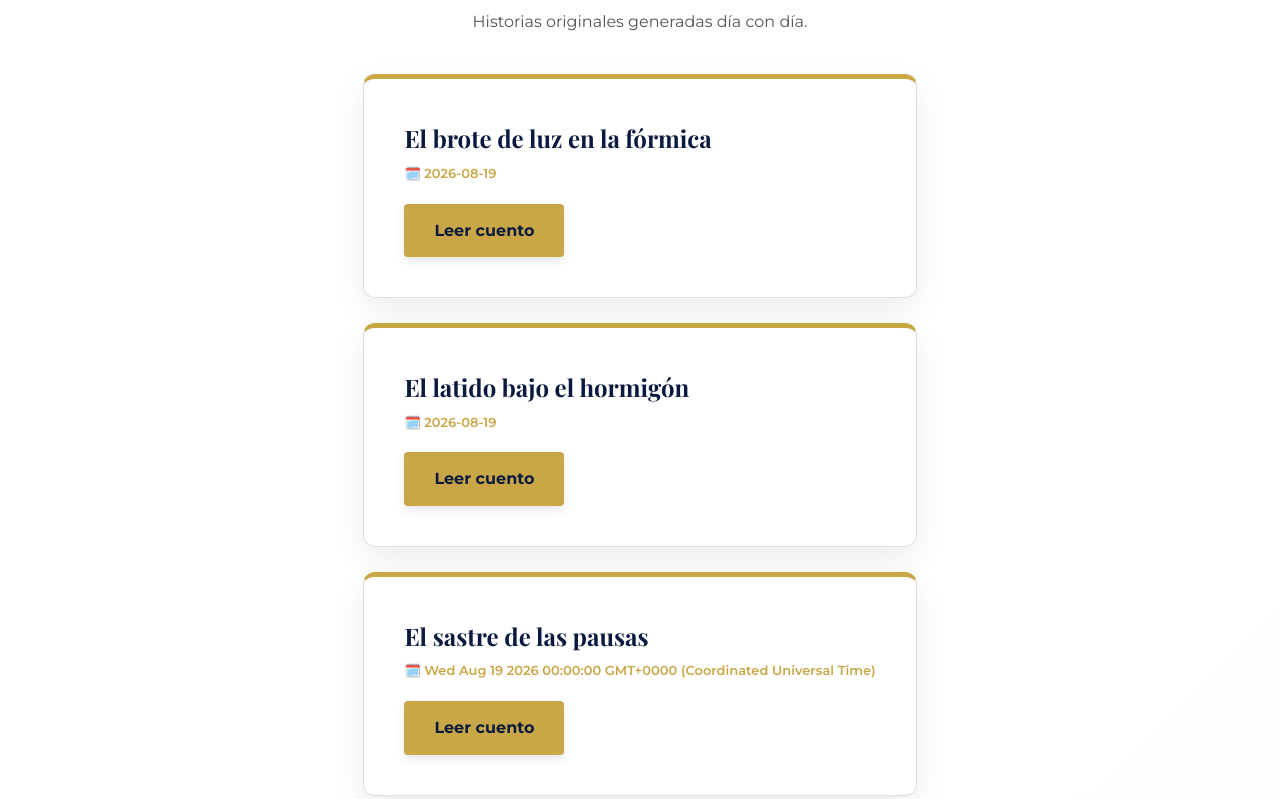
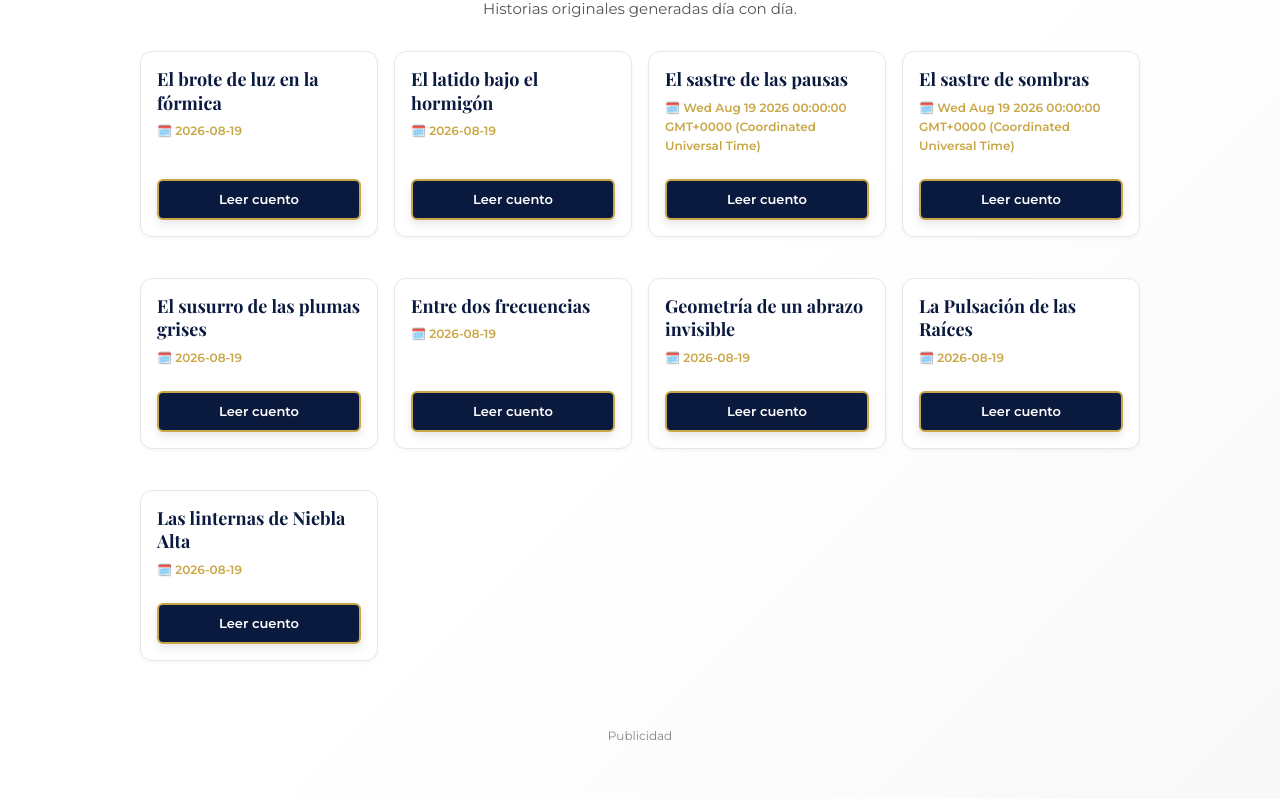
Before and after one commit to herjos07/cuentacuentos, an Astro site: page / in a window 1280 px wide. Shown: the part 224-1023 px from the top of the page. Built offline with nearby package versions, Linux system fonts and the light colour scheme; Astro itself is replaced by a stand-in of ours.

Commit message:
Refactor styles for hero section and cuento cards

```diff
--- a/src/pages/index.astro
+++ b/src/pages/index.astro
@@ -50,43 +50,90 @@
 <style>
   .hero-section {
     text-align: center;
-    margin-bottom: 40px;
+    margin-bottom: 30px;
   }
 
   .hero-section h1 {
     font-family: 'Playfair Display', serif;
-    font-size: 38px;
+    font-size: 32px;
     color: #0A1A3F;
-    margin-bottom: 10px;
+    margin-bottom: 8px;
   }
 
   .hero-section p {
     color: #555;
-    font-size: 16px;
+    font-size: 15px;
   }
 
-  .cuentos-list {
+  /* Grid adaptable de tarjetas compactas */
+  .cuentos-grid {
+    display: grid;
+    grid-template-columns: repeat(auto-fill, minmax(220px, 1fr));
+    gap: 16px;
     width: 100%;
-    max-width: 800px;
+    max-width: 1000px;
     margin: 0 auto;
   }
 
+  /* Tarjeta de cuento más pequeña */
+  .cuento-card {
+    background: #ffffff;
+    border: 1px solid #e5e7eb;
+    border-radius: 12px;
+    padding: 16px;
+    display: flex;
+    flex-direction: column;
+    justify-content: space-between;
+    box-shadow: 0 2px 4px rgba(0,0,0,0.04);
+    transition: transform 0.2s ease, box-shadow 0.2s ease;
+  }
+
+  .cuento-card:hover {
+    transform: translateY(-3px);
+    box-shadow: 0 6px 12px rgba(0,0,0,0.08);
+  }
+
   .cuento-card h2 {
-    font-size: 24px;
-    margin-bottom: 5px;
+    font-size: 18px;
+    line-height: 1.3;
+    margin-bottom: 6px;
+    color: #0A1A3F;
   }
 
   .fecha {
     color: #C9A646;
-    font-size: 13px;
+    font-size: 12px;
     font-weight: 600;
-    margin-bottom: 15px;
+    margin-bottom: 10px;
   }
 
   .resumen {
     color: #555;
-    margin-bottom: 20px;
-    line-height: 1.6;
+    font-size: 13px;
+    line-height: 1.4;
+    margin-bottom: 14px;
+    /* Limita la descripción a 3 líneas para mantener todas las tarjetas parejas */
+    display: -webkit-box;
+    -webkit-line-clamp: 3;
+    -webkit-box-orient: vertical;
+    overflow: hidden;
+  }
+
+  .btn {
+    display: inline-block;
+    text-align: center;
+    padding: 8px 12px;
+    font-size: 13px;
+    font-weight: 600;
+    background-color: #0A1A3F;
+    color: #ffffff;
+    border-radius: 6px;
+    text-decoration: none;
+    margin-top: auto;
+  }
+
+  .no-cuentos {
+    grid-column: 1 / -1;
   }
 
   .text-center {
```
